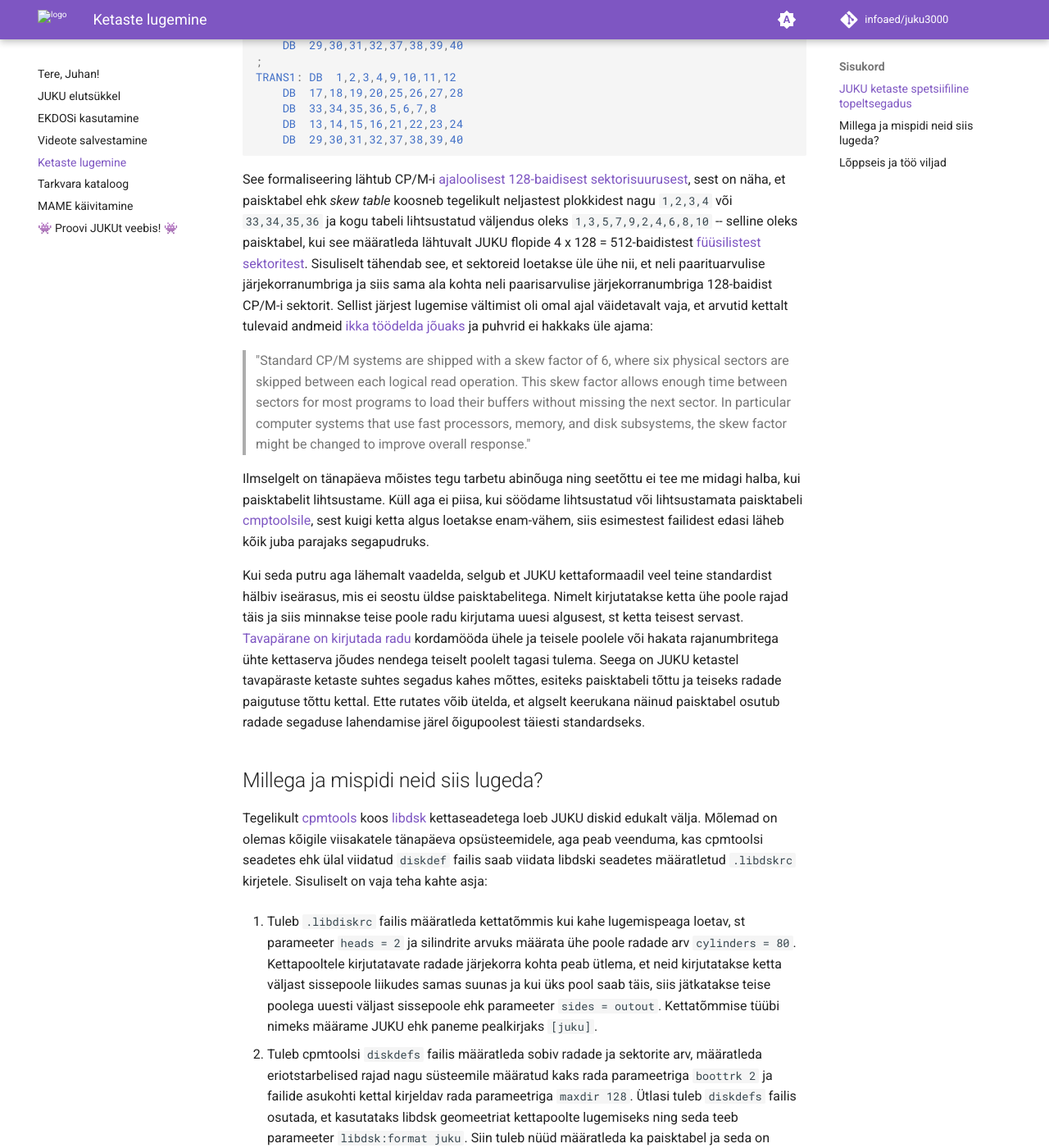
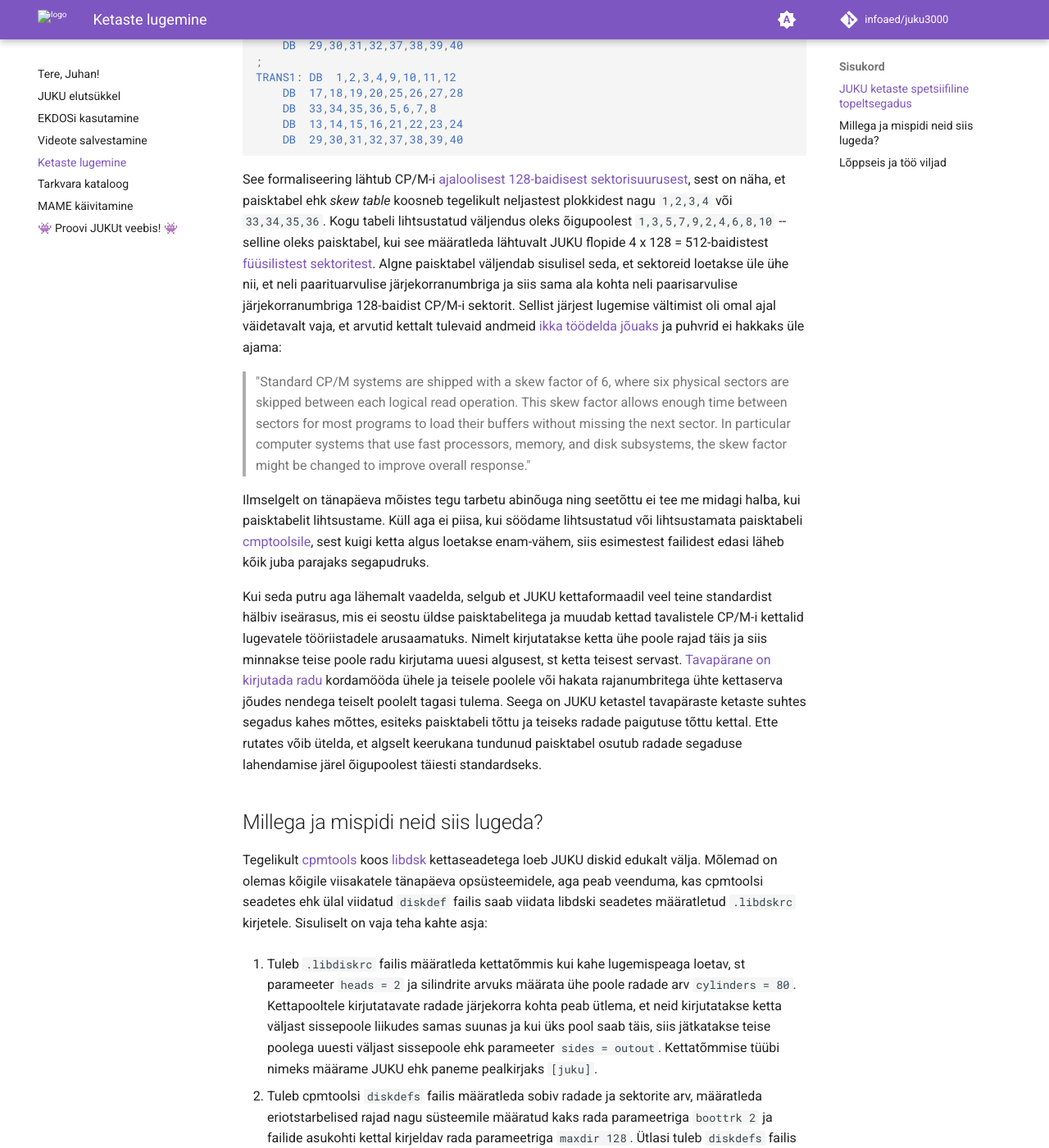
Before and after one commit to infoaed/juku3000, an MkDocs documentation site: the page built from docs/kettad.md, in a window 1280 px wide and 1400 px high, scrolled down 1412 px. Shown: the whole window at 82% size. Built offline with MkDocs 1.6.1 and Material for MkDocs 9.7.7, drawn with Linux system fonts in a browser that asks for light colours; comment, search, counter and statistics services are not loaded; some of the changed text lies outside the part shown.

Commit message:
Update kettad.md

````diff
--- a/docs/kettad.md
+++ b/docs/kettad.md
@@ -47,13 +47,13 @@ TRANS1:	DB	1,2,3,4,9,10,11,12
 	DB	29,30,31,32,37,38,39,40
 ```
 
-See formaliseering lähtub CP/M-i [ajaloolisest 128-baidisest sektorisuurusest](https://en.wikipedia.org/wiki/CP/M#Basic_Input_Output_System), sest on näha, et paisktabel ehk _skew table_ koosneb tegelikult neljastest plokkidest nagu `1,2,3,4` või `33,34,35,36` ja kogu tabeli lihtsustatud väljendus oleks `1,3,5,7,9,2,4,6,8,10` -- selline oleks paisktabel, kui see määratleda lähtuvalt JUKU flopide 4 x 128 = 512-baidistest [füüsilistest sektoritest](https://cowlark.com/fluxengine/doc/disk-juku.html). Sisuliselt tähendab see, et sektoreid loetakse üle ühe nii, et neli paarituarvulise järjekorranumbriga ja siis sama ala kohta neli paarisarvulise järjekorranumbriga 128-baidist CP/M-i sektorit. Sellist järjest lugemise vältimist oli omal ajal väidetavalt vaja, et arvutid kettalt tulevaid andmeid [ikka töödelda jõuaks](https://www.autometer.de/unix4fun/z80pack/cpm2/ch6.htm#Section_6.6) ja puhvrid ei hakkaks üle ajama:
+See formaliseering lähtub CP/M-i [ajaloolisest 128-baidisest sektorisuurusest](https://en.wikipedia.org/wiki/CP/M#Basic_Input_Output_System), sest on näha, et paisktabel ehk _skew table_ koosneb tegelikult neljastest plokkidest nagu `1,2,3,4` või `33,34,35,36`. Kogu tabeli lihtsustatud väljendus oleks õigupoolest `1,3,5,7,9,2,4,6,8,10` -- selline oleks paisktabel, kui see määratleda lähtuvalt JUKU flopide 4 x 128 = 512-baidistest [füüsilistest sektoritest](https://cowlark.com/fluxengine/doc/disk-juku.html). Algne paisktabel väljendab sisulisel seda, et sektoreid loetakse üle ühe nii, et neli paarituarvulise järjekorranumbriga ja siis sama ala kohta neli paarisarvulise järjekorranumbriga 128-baidist CP/M-i sektorit. Sellist järjest lugemise vältimist oli omal ajal väidetavalt vaja, et arvutid kettalt tulevaid andmeid [ikka töödelda jõuaks](https://www.autometer.de/unix4fun/z80pack/cpm2/ch6.htm#Section_6.6) ja puhvrid ei hakkaks üle ajama:
 
 > "Standard CP/M systems are shipped with a skew factor of 6, where six physical sectors are skipped between each logical read operation. This skew factor allows enough time between sectors for most programs to load their buffers without missing the next sector. In particular computer systems that use fast processors, memory, and disk subsystems, the skew factor might be changed to improve overall response."
 
 Ilmselgelt on tänapäeva mõistes tegu tarbetu abinõuga ning seetõttu ei tee me midagi halba, kui paisktabelit lihtsustame. Küll aga ei piisa, kui söödame lihtsustatud või lihtsustamata paisktabeli [cmptoolsile](https://www.mankier.com/5/diskdefs), sest kuigi ketta algus loetakse enam-vähem, siis esimestest failidest edasi läheb kõik juba parajaks segapudruks.
 
-Kui seda putru aga lähemalt vaadelda, selgub et JUKU kettaformaadil veel teine standardist hälbiv iseärasus, mis ei seostu üldse paisktabelitega. Nimelt kirjutatakse ketta ühe poole rajad täis ja siis minnakse teise poole radu kirjutama uuesi algusest, st ketta teisest servast. [Tavapärane on kirjutada radu](https://www.mankier.com/5/libdskrc) kordamööda ühele ja teisele poolele või hakata rajanumbritega ühte kettaserva jõudes nendega teiselt poolelt tagasi tulema. Seega on JUKU ketastel tavapäraste ketaste suhtes segadus kahes mõttes, esiteks paisktabeli tõttu ja teiseks radade paigutuse tõttu kettal. Ette rutates võib ütelda, et algselt keerukana näinud paisktabel osutub radade segaduse lahendamise järel õigupoolest täiesti standardseks.
+Kui seda putru aga lähemalt vaadelda, selgub et JUKU kettaformaadil veel teine standardist hälbiv iseärasus, mis ei seostu üldse paisktabelitega ja muudab kettad tavalistele CP/M-i kettalid lugevatele tööriistadele arusaamatuks. Nimelt kirjutatakse ketta ühe poole rajad täis ja siis minnakse teise poole radu kirjutama uuesi algusest, st ketta teisest servast. [Tavapärane on kirjutada radu](https://www.mankier.com/5/libdskrc) kordamööda ühele ja teisele poolele või hakata rajanumbritega ühte kettaserva jõudes nendega teiselt poolelt tagasi tulema. Seega on JUKU ketastel tavapäraste ketaste suhtes segadus kahes mõttes, esiteks paisktabeli tõttu ja teiseks radade paigutuse tõttu kettal. Ette rutates võib ütelda, et algselt keerukana tundunud paisktabel osutub radade segaduse lahendamise järel õigupoolest täiesti standardseks.
 
 ## Millega ja mispidi neid siis lugeda?
 
````
Also changed, not shown: other parts of docs/kettad.md (+1 -1 lines).
